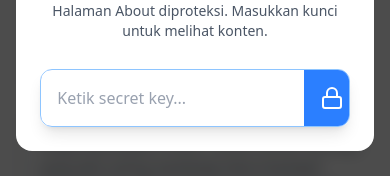
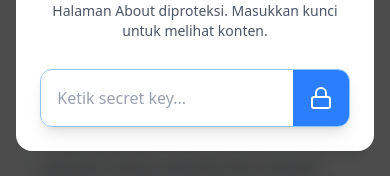
Before and after one commit to Firdaun/latihan-fullstack, a React (Vite) app in the folder frontend/: page /about in a window 390 px wide. Shown: the part 410-586 px from the top of the page. Built offline with nearby package versions, Linux system fonts and the light colour scheme; no server answers; a web font is replaced by a local one.

Commit message:
add min-w-42

```diff
--- a/frontend/src/components/ProtectedAbout.jsx
+++ b/frontend/src/components/ProtectedAbout.jsx
@@ -112,7 +112,7 @@ export default function ProtectedAbout() {
                                     value={key}
                                     onChange={(e) => setKey(e.target.value)}
                                     placeholder="Ketik secret key..."
-                                    className="grow p-4 text-base md:text-lg focus:outline-none bg-white text-gray-800 placeholder-gray-400 focus:ring-2 focus:ring-blue-500 transition duration-300"
+                                    className="grow p-4 min-w-42 text-base md:text-lg focus:outline-none bg-white text-gray-800 placeholder-gray-400 focus:ring-2 focus:ring-blue-500 transition duration-300"
                                 />
                                 <button
                                     disabled={isLoading}
```
